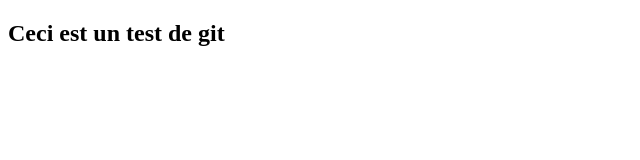
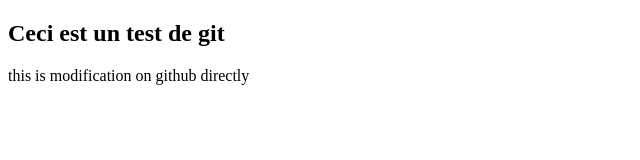
Before and after one commit to WWassim33/Test_Git, a plain HTML site: page index.html in a window 1280 px wide. Shown: the whole page, without its empty margins (0-640 px from the left). Drawn offline with Linux system fonts and the light colour scheme.

Commit message:
Update index.html

```diff
--- a/index.html
+++ b/index.html
@@ -7,5 +7,6 @@
 </head>
 <body>
     <h2>Ceci est un test de git</h2>
+    <p>this is modification on github directly</p>
 </body>
 </html>
```
